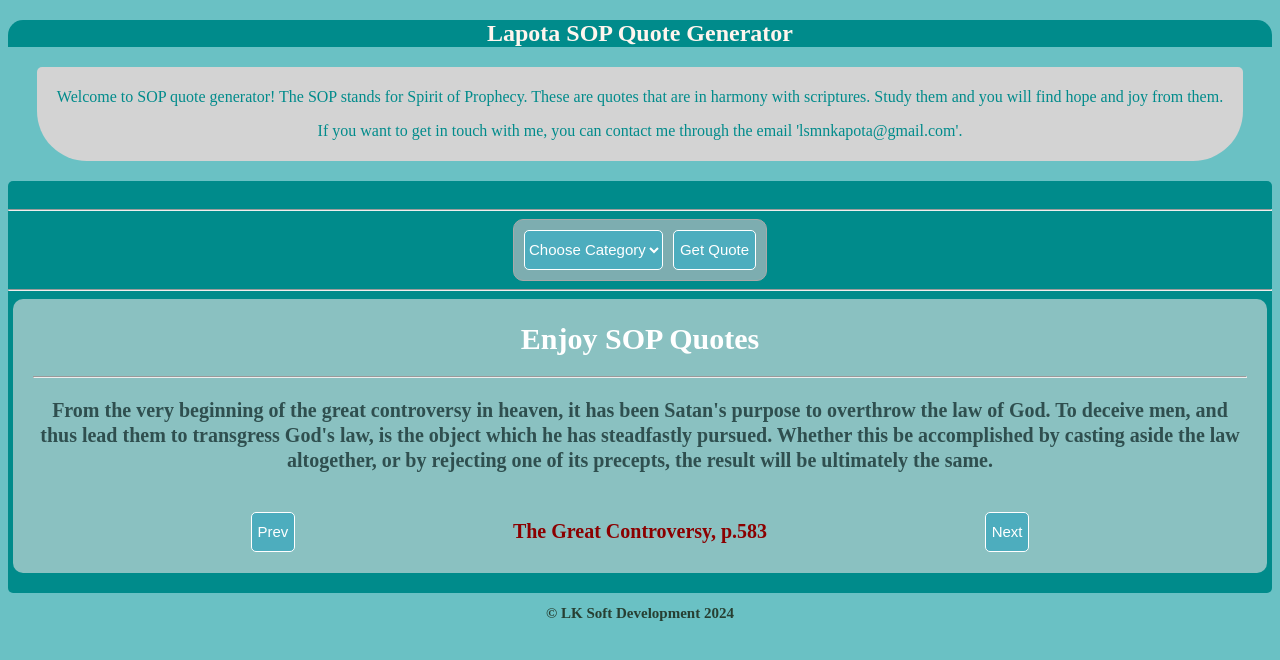
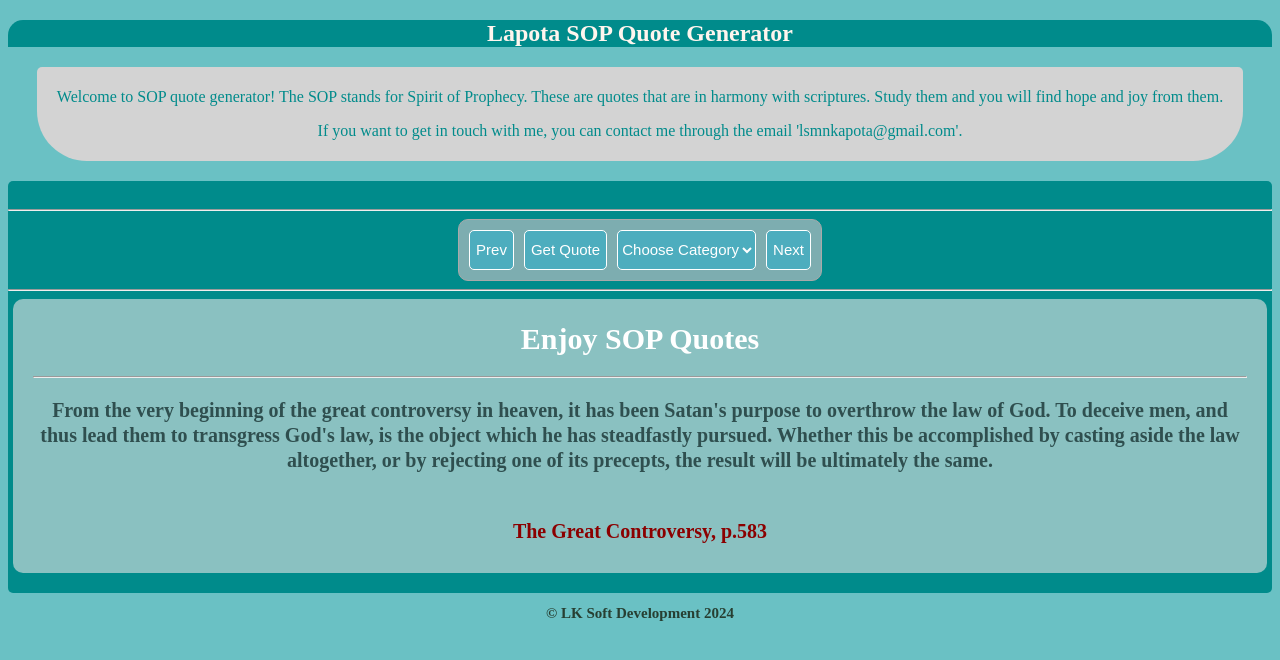
Before and after one commit to lasmon10kapota/LAPOTASOP, a React (Vite) app: page / in a window 1280 px wide. Shown: the top 660 px of the page. Built offline with nearby package versions, Linux system fonts and the light colour scheme.

Commit message:
Some button edits

```diff
--- a/src/components/GenerateQuote.jsx
+++ b/src/components/GenerateQuote.jsx
@@ -65,6 +65,8 @@ function GenerateQuote() {
             <div className="quote_section">
                 <hr />
                 <div className='buttons_holder'>
+                    <button className='button_style' onClick={getPreviousQuote}>Prev</button>
+                    <button className='button_style' onClick={getRandomQuote}>Get Quote</button>
                     <div>
                         <select className='button_style' value={selectedCategory} onChange={handleSelectedCategory}>
                             <option value="general">Choose Category</option>
@@ -76,8 +78,7 @@ function GenerateQuote() {
                             <option value="lastevents">Last Events</option>
                         </select>
                     </div>
-
-                    <button className='button_style' onClick={getRandomQuote}>Get Quote</button>
+                    <button className='button_style' onClick={getNextQuote}>Next</button>
 
                 </div>
 
@@ -87,9 +88,7 @@ function GenerateQuote() {
                     <hr />
                     <p><b>{categories[selectedCategory][count].quotation}</b></p>
                     <div className="playback_btns">
-                        <button className='button_style' onClick={getPreviousQuote}>Prev</button>
                         <h4 style={{ color: 'darkred' }}>{categories[selectedCategory][count].reference}</h4>
-                        <button className='button_style' onClick={getNextQuote}>Next</button>
                     </div>
                 </div>
             </div>
```
